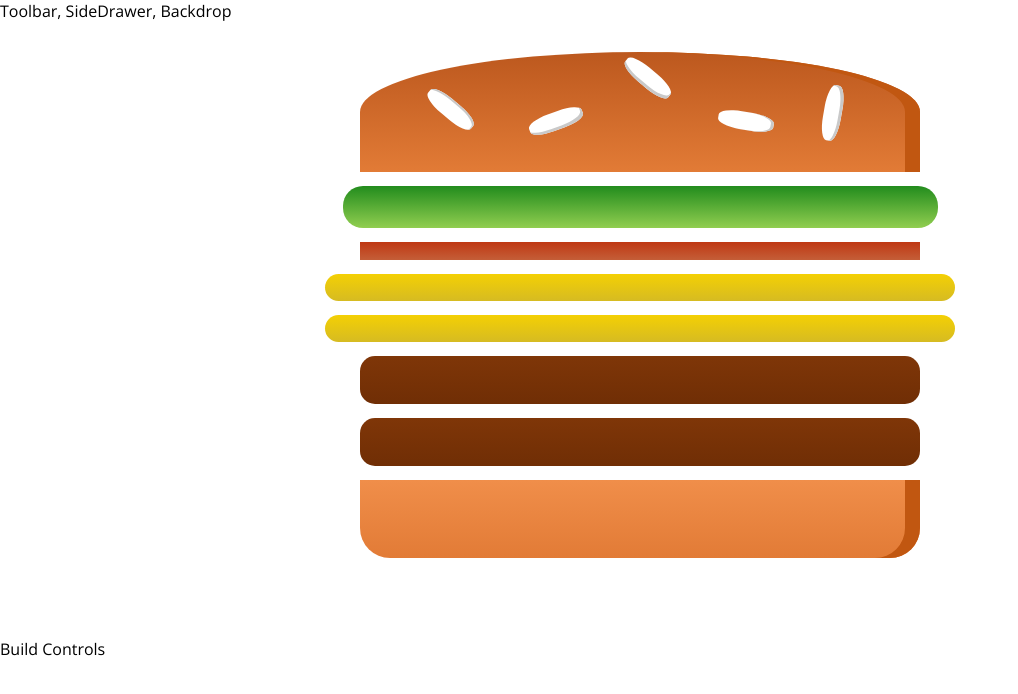
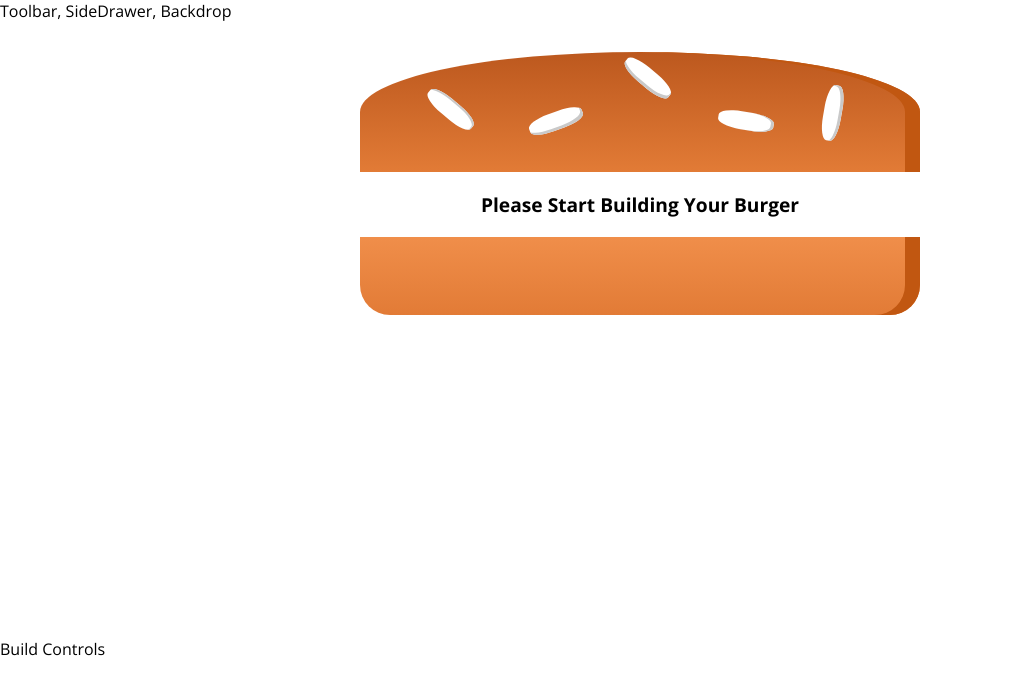
Before and after one commit to snkoski/burger_builder, a React app: page / in a window 1280 px wide. Shown: the top 694 px of the page, without its empty margins (0-1018 px from the left). Built offline with nearby package versions, Linux system fonts and the light colour scheme.

Commit message:
transformedIngredients checks if there are ingredients in state, if not print message to add ingredients.

```diff
--- a/src/components/Burger/Burger.js
+++ b/src/components/Burger/Burger.js
@@ -4,12 +4,21 @@ import classes from './Burger.module.css';
 import BurgerIngredient from './BurgerIngredient/BurgerIngredient';
 
 const burger = (props) => {
-  const transformedIngredients = Object.keys(props.ingredients).map(igKey => {
+  let transformedIngredients = Object.keys(props.ingredients).map(igKey => {
+    console.log("FIRST MAP", igKey);
     return [...Array(props.ingredients[igKey])].map((_, i) => {
+      console.log("SECOND MAP", i);
+      console.log("SECOND MAP", igKey);
       return <BurgerIngredient key={igKey + i} type={igKey} />;
     });
-  });
+  }).reduce((arr, el) => {
+    return arr.concat(el)
+  }, []);
+  if (transformedIngredients.length === 0) {
+    transformedIngredients = <p>Please Start Building Your Burger</p>
+  }
 
+  console.log("TRANSFORMED", transformedIngredients);
   return (
     <div className={classes.Burger}>
       <BurgerIngredient type="bread-top" />
--- a/src/containers/BurgerBuilder/BurgerBuilder.js
+++ b/src/containers/BurgerBuilder/BurgerBuilder.js
@@ -6,10 +6,10 @@ import Burger from '../../components/Burger/Burger';
 class BurgerBuilder extends Component {
   state = {
     ingredients: {
-      lettuce: 1,
-      bacon: 1,
-      cheese: 2,
-      meat: 2
+      lettuce: 0,
+      bacon: 0,
+      cheese: 0,
+      meat: 0,
     }
   }
 
```
